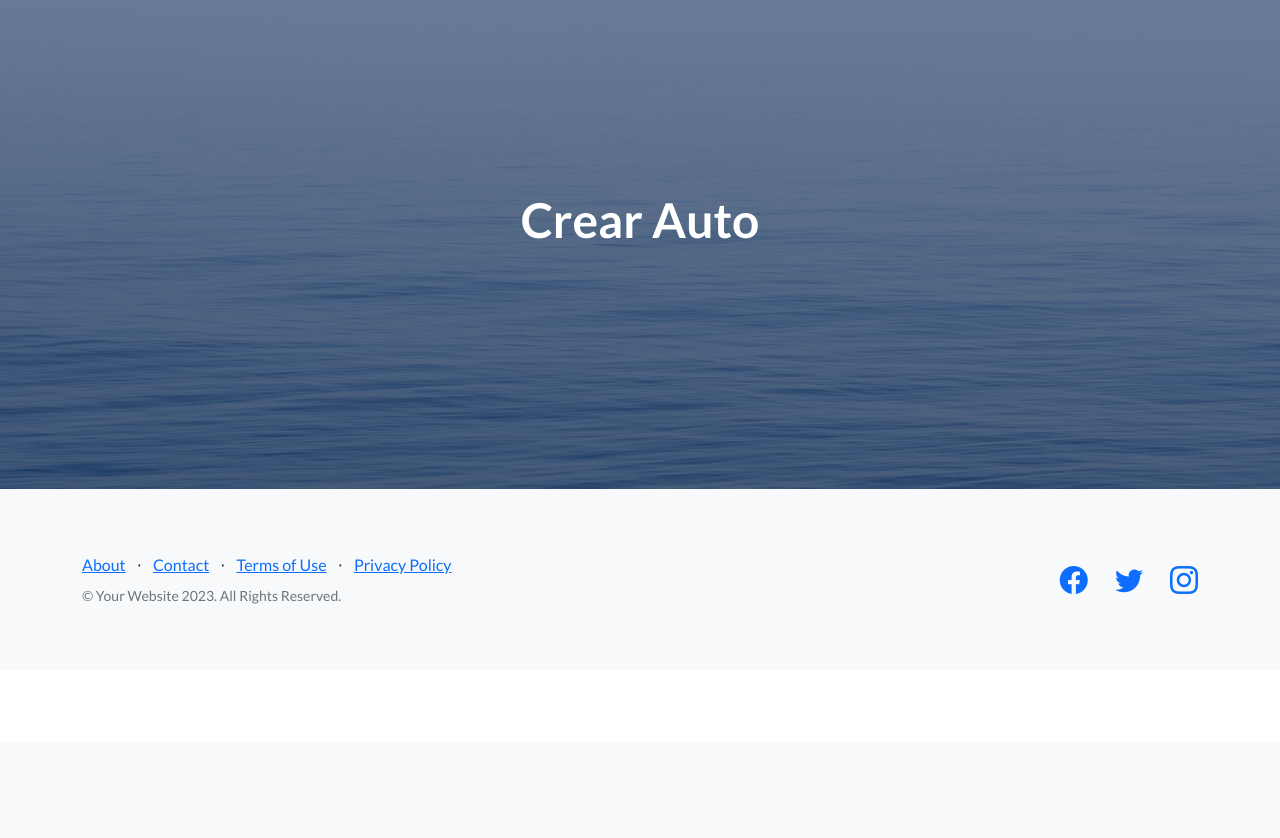
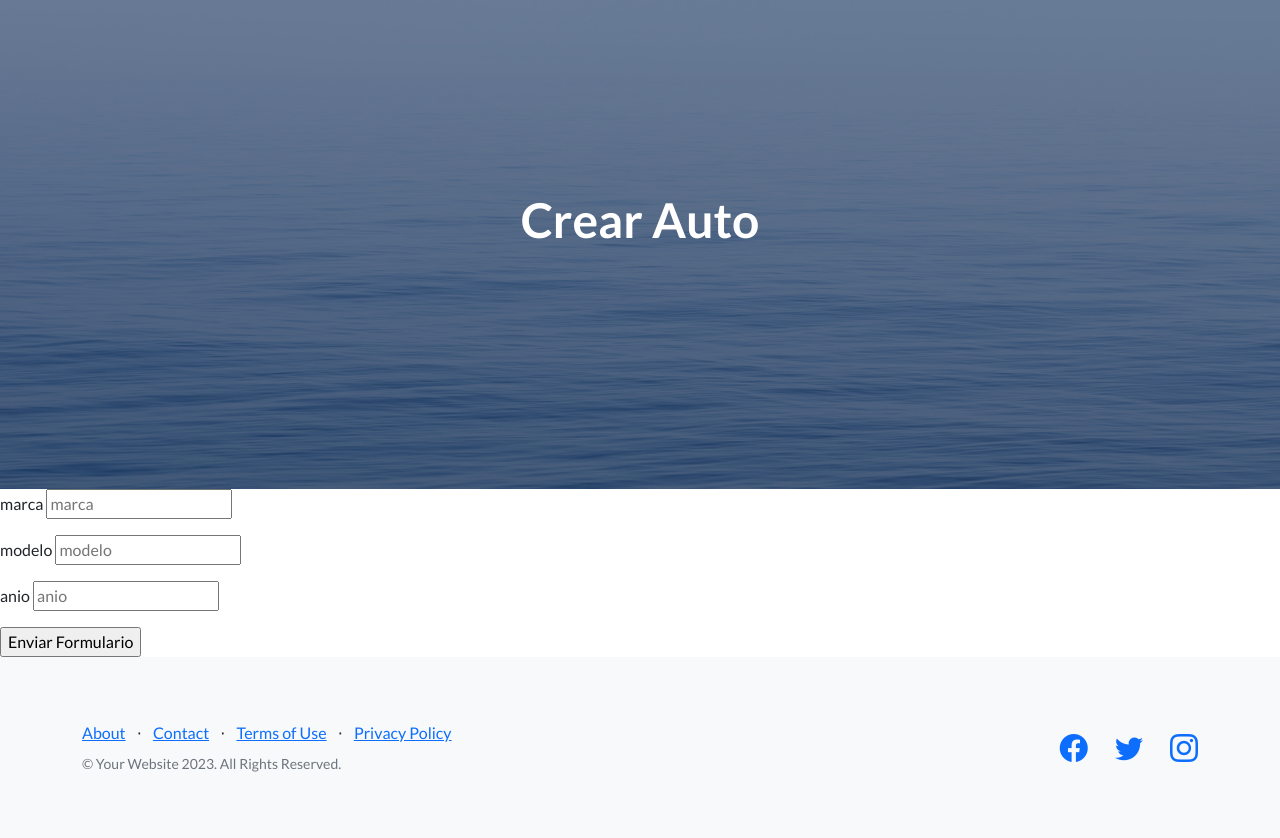
Before and after one commit to guerscay/prueba_django, a Django app: page /autos/crear in a window 1280 px wide. Shown: the part 57-895 px from the top of the page. Before the commit the page ends 661 px from the top, so only its background shows below. Run offline with Django 5.2, Linux system fonts and the light colour scheme; some libraries are stand-ins or nearby versions.

Commit message:
commit all

```diff
--- a/inicio/templates/inicio/crear_auto.html
+++ b/inicio/templates/inicio/crear_auto.html
@@ -10,13 +10,40 @@ Crear Auto
 
 {% comment %} {% block header %}
 Inicio - Inicio
-{% endblock header %} {% endcomment %}
+{% endblock header %}  {% endcomment %}
 
 {% block main %}
-<form action={% url "crear_auto "%}>
+{% comment %}
+Por un tema de seguridad se activa el CSRF token. Sin esto el post no puede funcionar
+{% endcomment %}
+
+{% comment %} <form action={% url "inicio:crear_auto" %} method = "get">  {% endcomment %}
+<form action={% url "inicio:crear_auto" %} method = "post">
+    {% csrf_token %}
+
+{% comment %}
+<form action={% url "inicio:crear_auto" %} method = "get">
+es recomendable hacerlo por post porque protege mejor la información {% endcomment %}
+<p>
+    marca
+    <input type="text" name= 'marca' placeholder = 'marca'>
+</p>
+
+<p>
+    modelo
+    <input type="text" name= 'modelo' placeholder = 'modelo'>
+
+</p>
+
+<p>
+    anio
+    <input type="number" name= 'anio' placeholder = 'anio'>
+    {% comment %} tiene que ir excrito exactamente igual a lo que sale en el view {% endcomment %}
+</p>
 
 
-
+    <input type="submit" value = 'Enviar Formulario'>
+    {% comment %} <button> Enviar Formulario </button>  {% endcomment %}
 
 </form>
 {% endblock main %}
--- a/inicio/views.py
+++ b/inicio/views.py
@@ -85,4 +85,42 @@ def condicional_loop(request):
 
 # Opcion 2 crear auto - formulario
 def crear_auto(request):
-    return render (request, 'inicio/crear_auto.html',{})
+
+    ###### VEAMOS QUE EL GET SE PUEDE USAR, PERO NO SE RECOMIENDA  ######
+
+    #Verifica los datos que recibes
+    print('*****************************')
+    print('GET', request.GET)  # Verifica qué datos estás recibiendo
+    print('POST', request.POST)
+    print('******************************')
+
+    # marca = request.GET.get('marca')
+    # modelo = request.GET.get('modelo')
+    # anio = request.GET.get('anio')
+
+    # # Para evitar el error de los not null
+    # if marca and modelo and  anio:
+    #    # Si los parámetros son válidos, guarda el auto
+    #     auto = Auto(marca=marca, modelo=modelo, anio=anio)
+    #     auto.save()
+
+    # # Renderiza la página de éxito
+    # return render(request, 'inicio/crear_auto.html', {})
+
+###### AHORA LO HACEMOS CON EL POST
+
+    marca = request.POST.get('marca')
+    modelo = request.POST.get('modelo')
+    anio = request.POST.get('anio')
+
+    # si la request viene por POST sí lo creo, si viene por GET no
+    if request.method == 'POST':
+
+    # Para evitar el error de los not null
+        if marca and modelo and  anio:
+        # Si los parámetros son válidos, guarda el auto
+            auto = Auto(marca=marca, modelo=modelo, anio=anio)
+            auto.save()
+
+    # Renderiza la página de éxito
+    return render(request, 'inicio/crear_auto.html', {})
--- a/proyecto_django/settings.py
+++ b/proyecto_django/settings.py
@@ -117,7 +117,7 @@ USE_TZ = True
 # Static files (CSS, JavaScript, Images)
 # https://docs.djangoproject.com/en/5.1/howto/static-files/
 
-STATIC_URL = 'static/'
+STATIC_URL = '/static/'
 
 # Default primary key field type
 # https://docs.djangoproject.com/en/5.1/ref/settings/#default-auto-field
```
